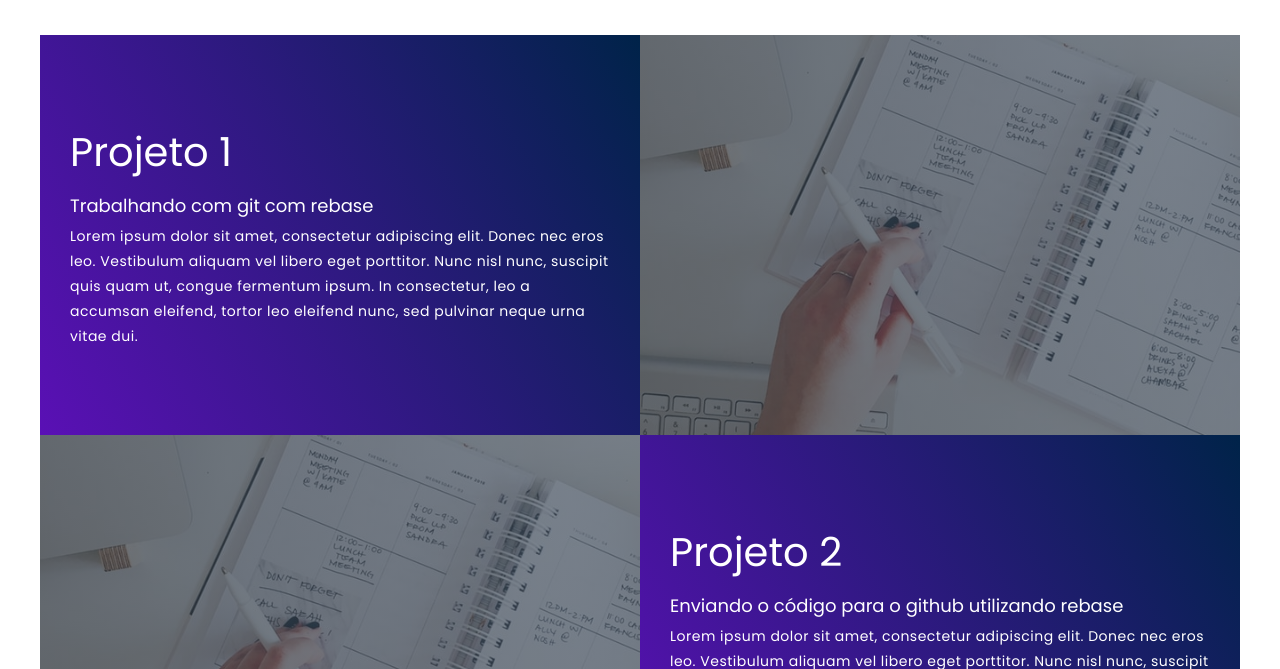
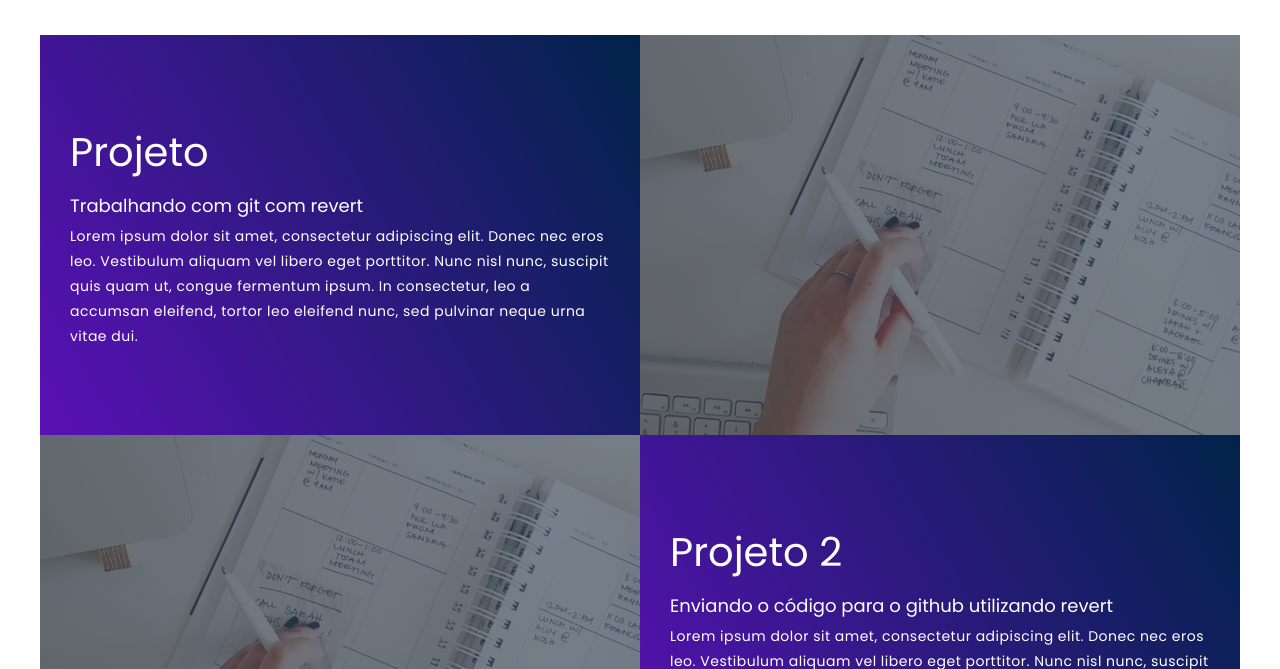
Before and after one commit to Sonia-Ferreira/Portfolio-Sonia, a plain HTML site: page index.html in a window 1280 px wide. Shown: the part 1140-1809 px from the top of the page. Drawn offline with Linux system fonts and the light colour scheme.

Commit message:
update index.html

```diff
--- a/index.html
+++ b/index.html
@@ -28,8 +28,8 @@
             <div class="all-projects">
                 <div class="project-item">
                     <div class="project-info">
-                        <h1>Projeto 1</h1>
-                        <h2>Trabalhando com git com rebase</h2>
+                        <h1>Projeto</h1>
+                        <h2>Trabalhando com git com revert</h2>
                         <p>Lorem ipsum dolor sit amet, consectetur adipiscing elit. Donec nec eros leo. Vestibulum
                             aliquam vel libero eget porttitor. Nunc nisl nunc, suscipit quis quam ut, congue fermentum
                             ipsum. In consectetur, leo a accumsan eleifend, tortor leo eleifend nunc, sed pulvinar neque
@@ -42,7 +42,7 @@
                 <div class="project-item">
                     <div class="project-info">
                         <h1>Projeto 2</h1>
-                        <h2>Enviando o código para o github utilizando rebase</h2>
+                        <h2>Enviando o código para o github utilizando revert</h2>
                         <p>Lorem ipsum dolor sit amet, consectetur adipiscing elit. Donec nec eros leo. Vestibulum
                             aliquam vel libero eget porttitor. Nunc nisl nunc, suscipit quis quam ut, congue fermentum
                             ipsum. In consectetur, leo a accumsan eleifend, tortor leo eleifend nunc, sed pulvinar neque
```
